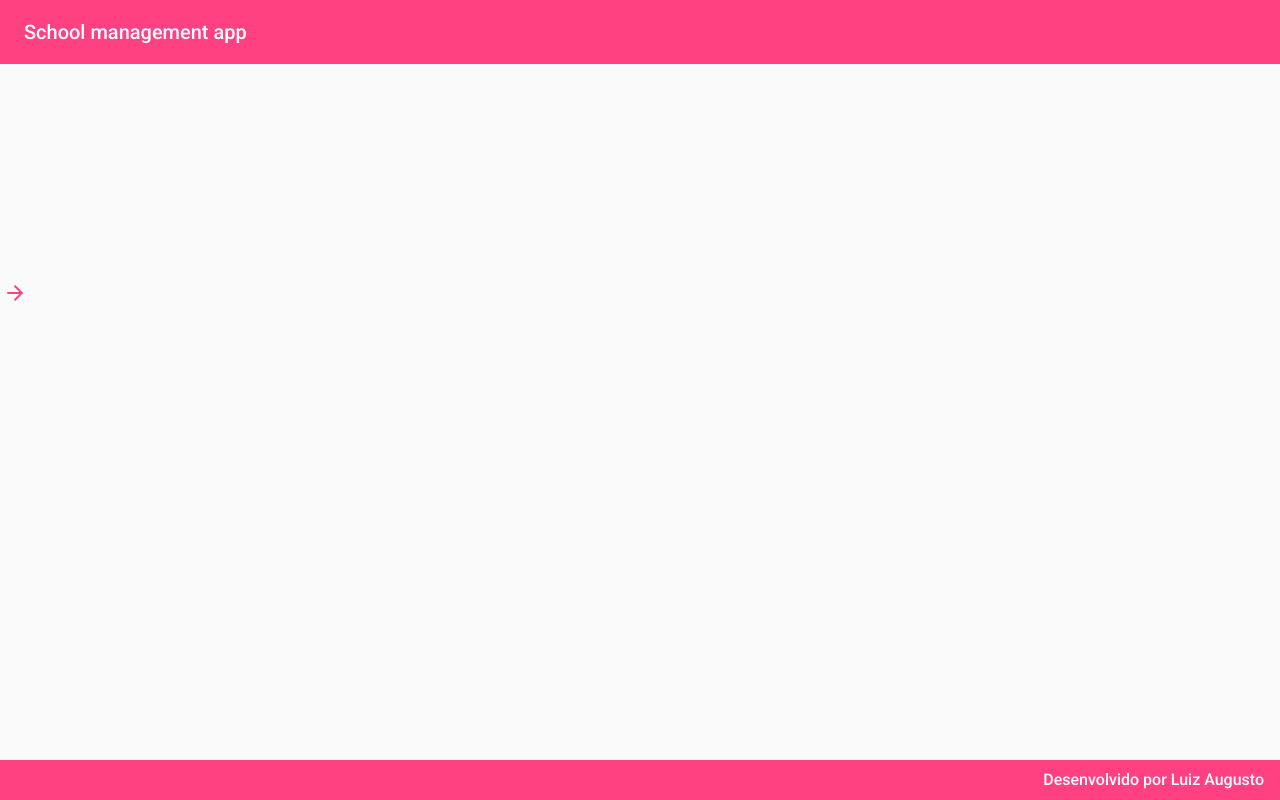
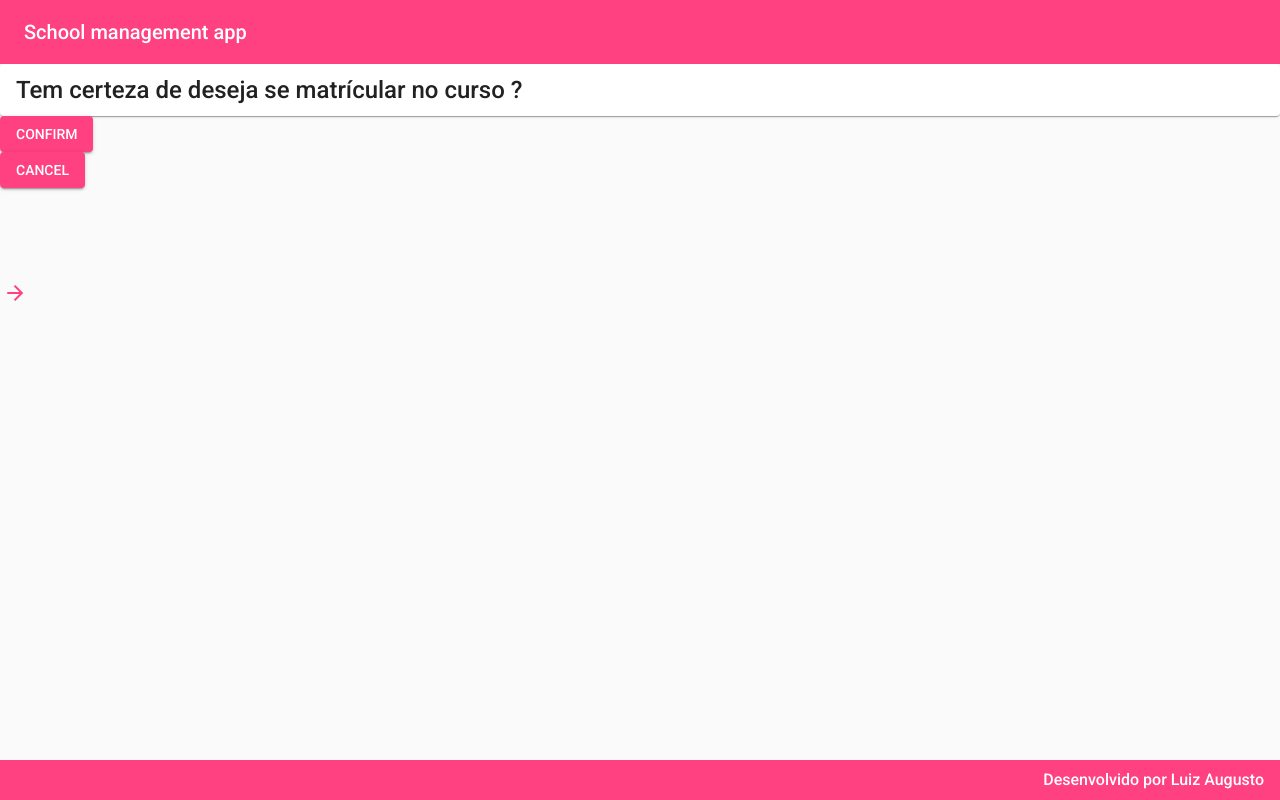
Before and after one commit to Adela1de/school-api-front, an Angular app: page /myClasses in a window 1280 px wide. Before the commit this address led to /. Built offline with nearby package versions, Linux system fonts and the light colour scheme.

Commit message:
course-classes-read component implementation

```diff
--- a/src/app/app-routing.module.ts
+++ b/src/app/app-routing.module.ts
@@ -1,6 +1,7 @@
 import { NgModule } from '@angular/core';
 import { RouterModule, Routes } from '@angular/router';
 import { HomeComponent } from './components/views/home/home.component';
+import { CourseClassReadComponent } from './components/views/school/courses-course-classes/course-class-read/course-class-read.component';
 import { CoursesReadComponent } from './components/views/school/courses-read/courses-read.component';
 import { CoursesWarningComponent } from './components/views/school/courses-warning/courses-warning.component';
 import { LoginComponent } from './components/views/user/login/login.component';
@@ -31,6 +32,10 @@ const routes: Routes = [
   {
     path: 'courses/confirm/:id',
     component: CoursesWarningComponent
+  },
+  {
+    path: 'myClasses',
+    component: CourseClassReadComponent
   }
 ];
 
--- a/src/app/components/template/nav/nav.component.html
+++ b/src/app/components/template/nav/nav.component.html
@@ -16,7 +16,7 @@
         <a *ngIf="showLoggedContent == true" routerLink="/logoff" mat-list-item>
             <mat-icon color="accent">highlight_off</mat-icon>Log off
         </a>
-        <a *ngIf="isUserRegisteredInACourse == true" routerLink="" mat-list-item>
+        <a *ngIf="isUserRegisteredInACourse == true" routerLink="/myClasses" mat-list-item>
             <mat-icon color="accent">highlight_off</mat-icon>My Classes
         </a>
       </mat-nav-list>
--- a/src/app/components/template/nav/nav.component.ts
+++ b/src/app/components/template/nav/nav.component.ts
@@ -22,7 +22,7 @@ export class NavComponent implements OnInit {
     lastName: '',
     email: '',
     password: '',
-    course: ''
+    courseTitle: ''
   }
 
   constructor(private schoolService: SchoolService) { }
@@ -34,7 +34,8 @@ export class NavComponent implements OnInit {
       this.schoolService.getUserById(localStorage.getItem('user')!).subscribe(
         answer => {
           this.user = answer;
-          if(this.user.course != null) this.isUserRegisteredInACourse = true;
+          if(this.user.courseTitle != null) this.isUserRegisteredInACourse = true;
+          console.log(this.user)
       })
     }
   }
--- a/src/app/components/views/school/courses-course-classes/course-class-read/course-class-read.component.html
+++ b/src/app/components/views/school/courses-course-classes/course-class-read/course-class-read.component.html
@@ -1 +1,12 @@
-<p>course-class-read works!</p>
+<mat-card class="login mat-elevetion-z4" mat-card color="accent">
+    <mat-card-title class="loginTitle">
+        Tem certeza de deseja se matrícular no curso {{ user.courseTitle }} ?
+    </mat-card-title>
+</mat-card>
+
+<div class="buttons">
+    <div class="ok">
+        <button mat-raised-button color="accent">CONFIRM</button>
+    </div>
+    <button mat-raised-button color="accent">CANCEL</button>
+</div>
--- a/src/app/components/views/school/courses-course-classes/course-class-read/course-class-read.component.ts
+++ b/src/app/components/views/school/courses-course-classes/course-class-read/course-class-read.component.ts
@@ -1,4 +1,6 @@
 import { Component, OnInit } from '@angular/core';
+import { user } from '../../../user/user.model';
+import { SchoolService } from '../../school.service';
 
 @Component({
   selector: 'app-course-class-read',
@@ -7,9 +9,17 @@ import { Component, OnInit } from '@angular/core';
 })
 export class CourseClassReadComponent implements OnInit {
 
-  constructor() { }
+  user: user=
+  {
+    password: '',
+    email: '',
+    courseTitle: ''
+  }
+
+  constructor(private schoolService: SchoolService) { }
 
   ngOnInit(): void {
+
   }
 
 }
--- a/src/app/components/views/school/courses-warning/courses-warning.component.ts
+++ b/src/app/components/views/school/courses-warning/courses-warning.component.ts
@@ -48,6 +48,9 @@ export class CoursesWarningComponent implements OnInit {
     this.schoolService.setCourseToStudent(this.route.snapshot.paramMap.get('id')!).subscribe(answer => {
       console.log(answer)
     });
+
+    window.location.reload();
+    this.router.navigate(['']);
   }
 
 }
--- a/src/app/components/views/user/login/login.component.ts
+++ b/src/app/components/views/user/login/login.component.ts
@@ -37,6 +37,8 @@ export class LoginComponent implements OnInit {
       }
     )
 
+    window.location.reload();
+    this.router.navigate(['']);
   }
 
 }
--- a/src/app/components/views/user/user-register/user-register.component.ts
+++ b/src/app/components/views/user/user-register/user-register.component.ts
@@ -1,4 +1,5 @@
 import { Component, OnInit } from '@angular/core';
+import { Router } from '@angular/router';
 import { user } from '../user.model';
 import { UserService } from '../user.service';
 
@@ -17,7 +18,7 @@ export class UserRegisterComponent implements OnInit {
     password: ''
   }
 
-  constructor(private userService: UserService) { }
+  constructor(private userService: UserService, private router: Router) { }
 
   ngOnInit(): void {
   }
@@ -29,6 +30,8 @@ export class UserRegisterComponent implements OnInit {
       localStorage.clear();
       localStorage.setItem('user', JSON.stringify(answer.studentId))
     })
+    window.location.reload();
+    this.router.navigate(['']);
   }
 
 }
--- a/src/app/components/views/user/user.model.ts
+++ b/src/app/components/views/user/user.model.ts
@@ -6,7 +6,7 @@ export interface user
     email: String;
     password: String;
     guardian?: any[];
-    course?: any;
+    courseTitle?: String;
     classes?: any[];
     grades?: any[];
 }
```
